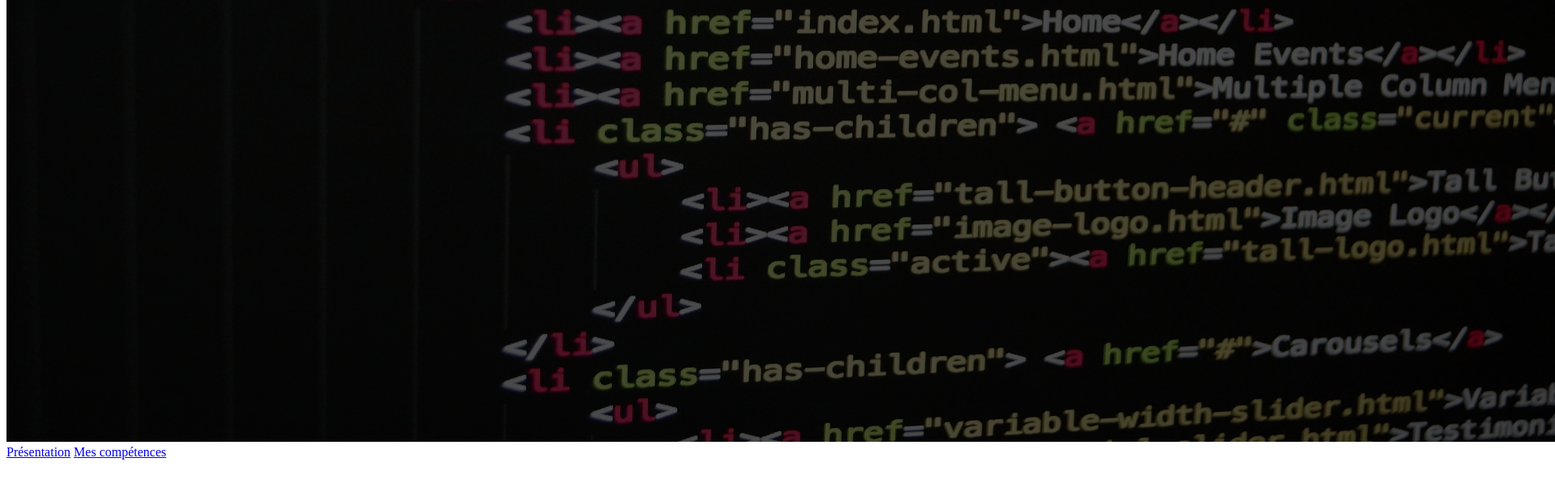
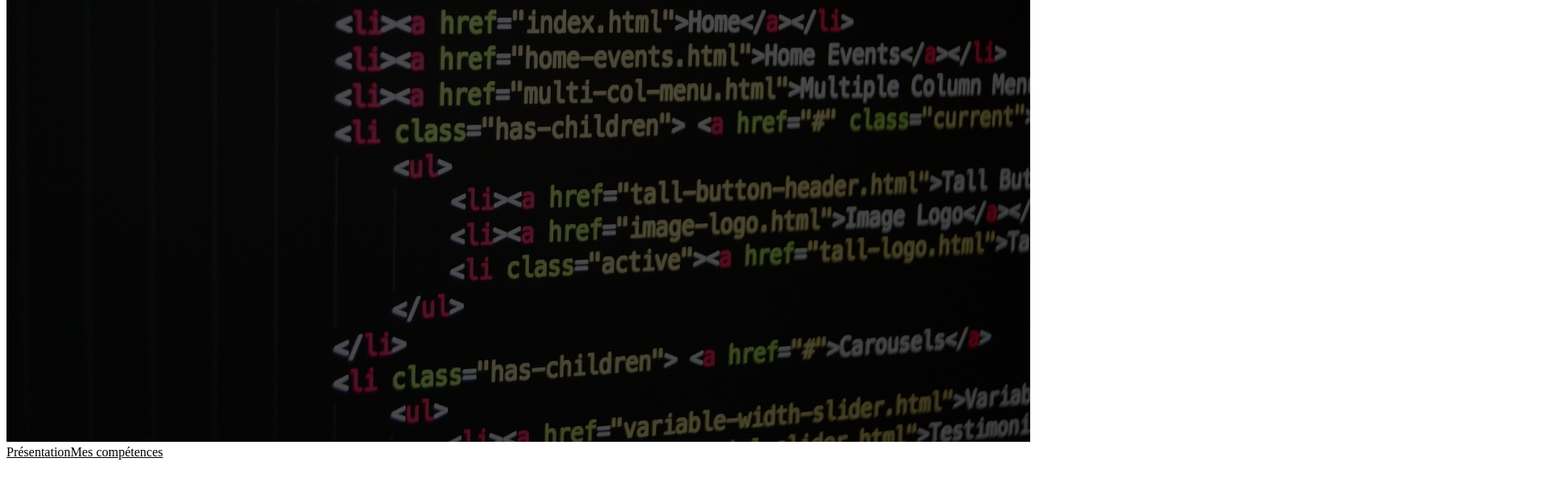
Before and after one commit to SolenPB/P8-Creez_et_publiez_votre_portfolio_de_developpeur, a plain HTML site: page index.html in a window 1280 px wide. Shown: the part 262-875 px from the top of the page at 81% size, 1920 px wide, since content can reach past the window. Before the commit the page ends 838 px from the top, so only its background shows below. Drawn offline with Linux system fonts and the light colour scheme.

Commit message:
maj projet

```diff
--- a/index.html
+++ b/index.html
@@ -7,11 +7,11 @@
     <title>Portfolio-Solène PARATRE--BADOIS</title>
 </head>
 
-<header>
+<header class="introduction">
     <img src="/images/code-1076533_1920.jpg" alt="Illustration d'un code informatique">
     <nav class="navigation">
-        <a href="#"><span>Présentation</span></a>
-        <a href="#">Mes compétences</a>
+        <a href="#" class="navButton"><span>Présentation</span></a>
+        <a href="#" class="navButton">Mes compétences</a>
     </nav>
 </header>
 <body>
--- a/style.css
+++ b/style.css
@@ -1,5 +1,5 @@
 body{
-    width: 1920px;
+    max-width: 1920px;
 }
 header img{
     width: 100%;
@@ -7,6 +7,11 @@ header img{
     filter: brightness(0.3);
 }
 .navigation{
+    display: flex;
     width: 100%;
+    height: 60px;
+}
+.navButton {
+    height: 100%;
     color: black;
 }
```
